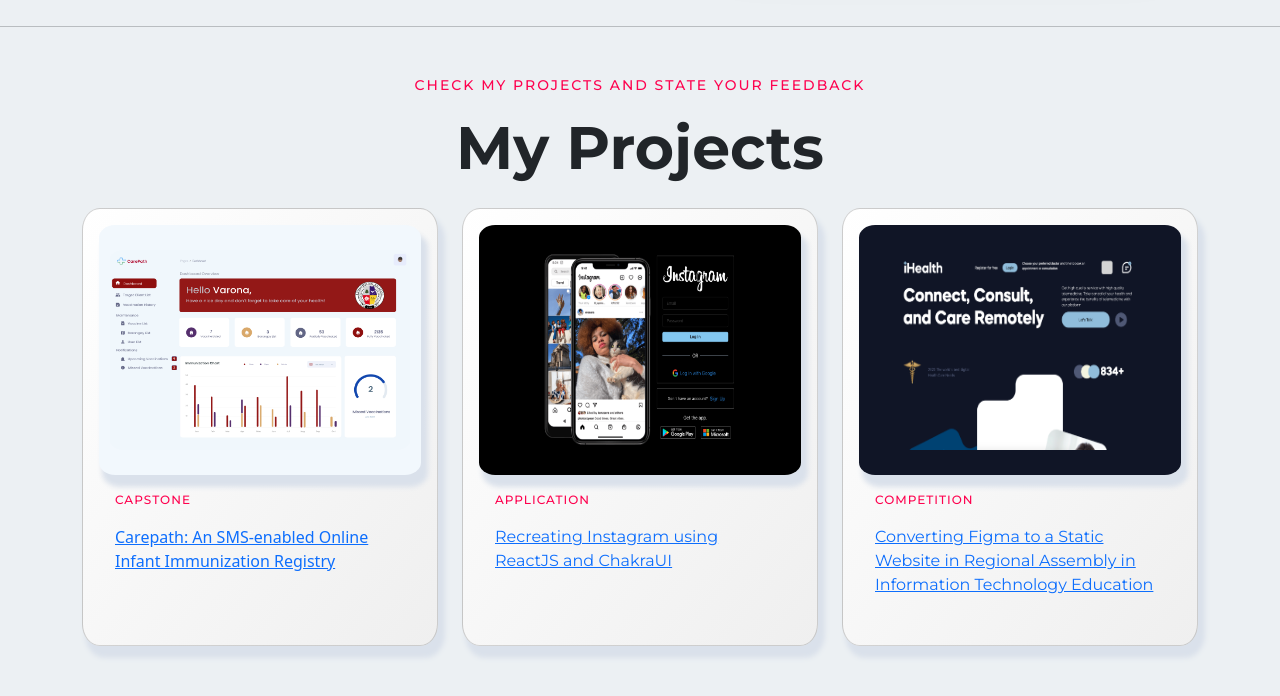
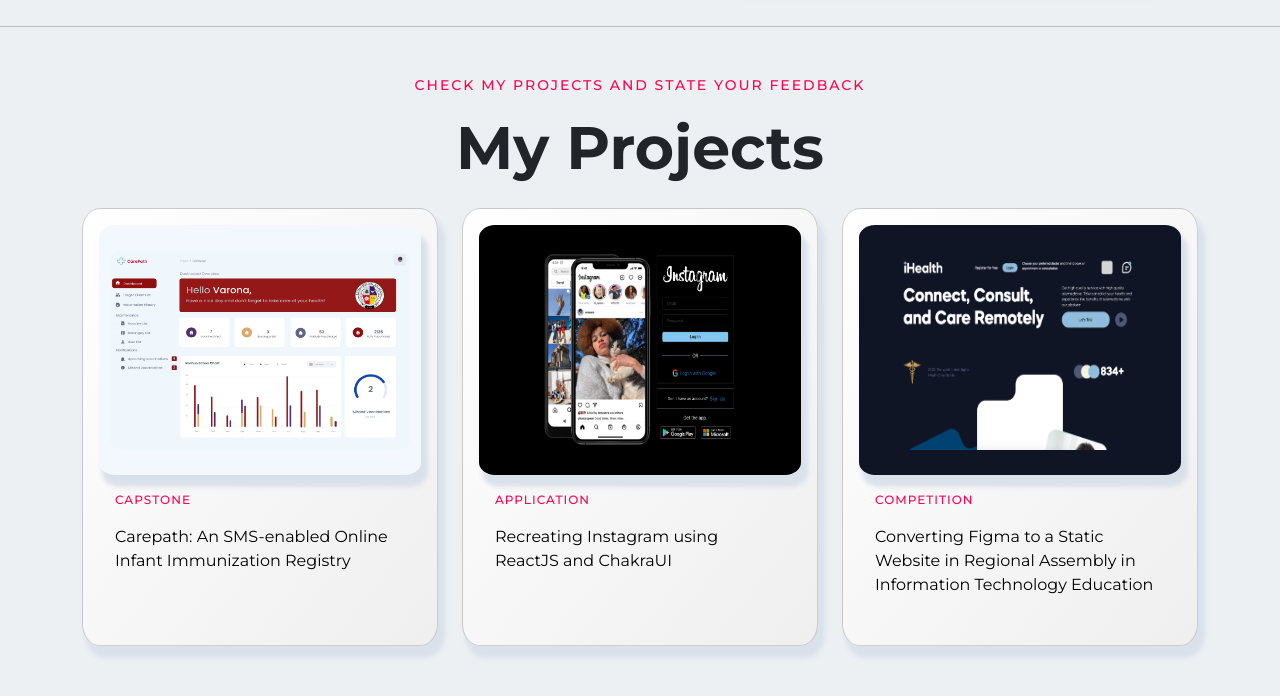
Before and after one commit to kncstlln/kncstlln.github.io, a plain HTML site: page index.html in a window 1280 px wide. Shown: the part 650-1346 px from the top of the page. Drawn offline with nearby package versions, Linux system fonts and the light colour scheme.

Commit message:
fixed links

```diff
--- a/index.html
+++ b/index.html
@@ -82,7 +82,7 @@
                     </div>
                     <div class="card-body">
                         <p class="projects">CAPSTONE</p>
-                        <a href="https://kncstlln.github.io/carepath-frontend">Carepath: An SMS-enabled Online Infant Immunization Registry</p></a>
+                        <a href="https://github.com/kncstlln/carepath_frontend.git"><p>Carepath: An SMS-enabled Online Infant Immunization Registry</p></a>
                     </div>
                 </div>
             </div>
@@ -94,7 +94,7 @@
                     </div>
                     <div class="card-body">
                         <p class="projects">APPLICATION</p>
-                        <a href="https://kncstlln.github.io/app-clone"><p>Recreating Instagram using ReactJS and ChakraUI</p></a>
+                        <a href="https://github.com/kncstlln/app-clone.git"><p>Recreating Instagram using ReactJS and ChakraUI</p></a>
                     </div>
                 </div>
             </div>
--- a/styles.css
+++ b/styles.css
@@ -74,6 +74,15 @@ div.card, .rec-black{
   transform: scale(1.1);
 }
 
+.card-body a{
+  text-decoration: none;
+  color: black
+}
+
+.card-body a:hover{
+  color: #FE024F;
+}
+
 @media (min-width: 992px) {
   h1.subtitle {
     font-size: 60px;
```
Also changed, not shown: 1 other file.
